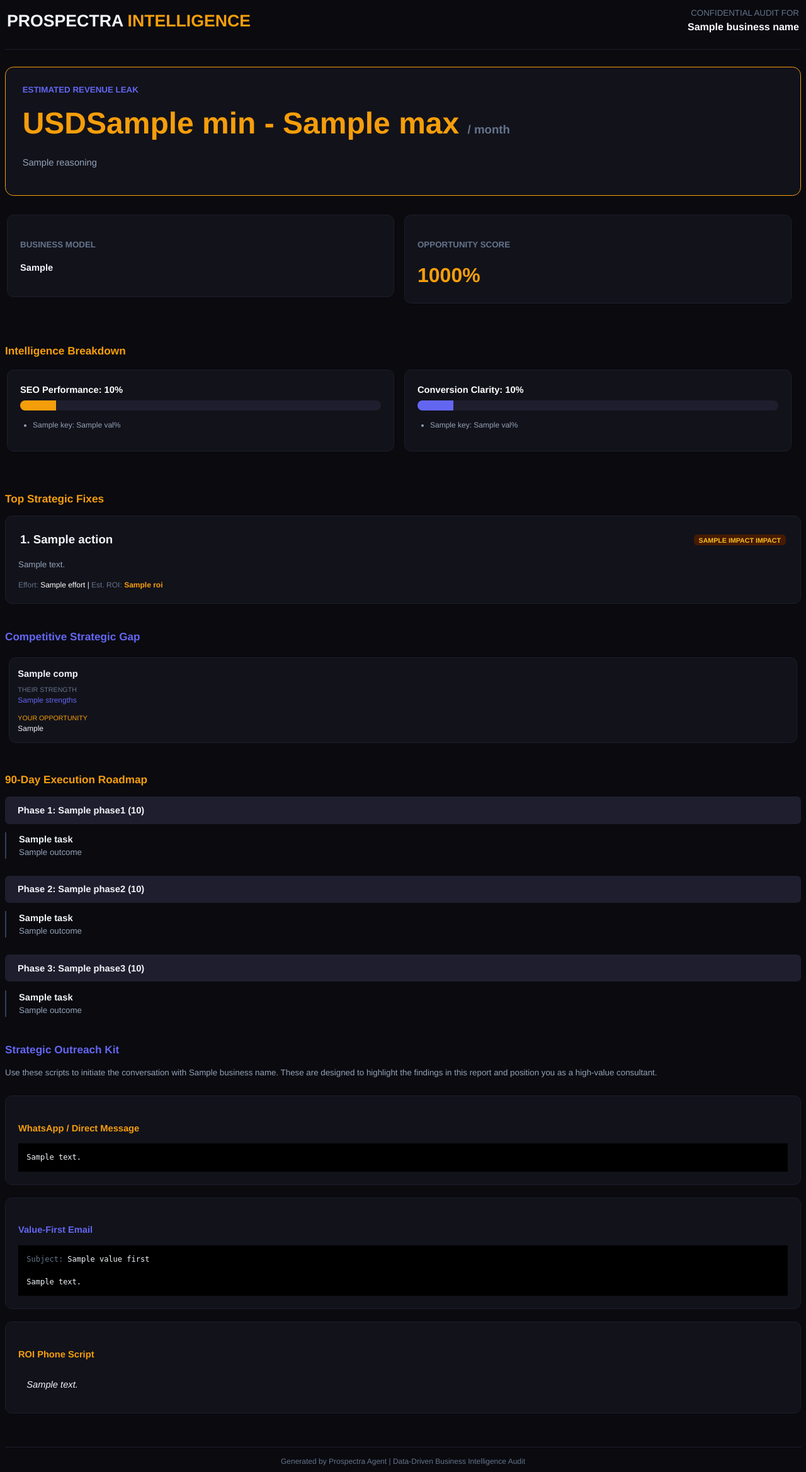
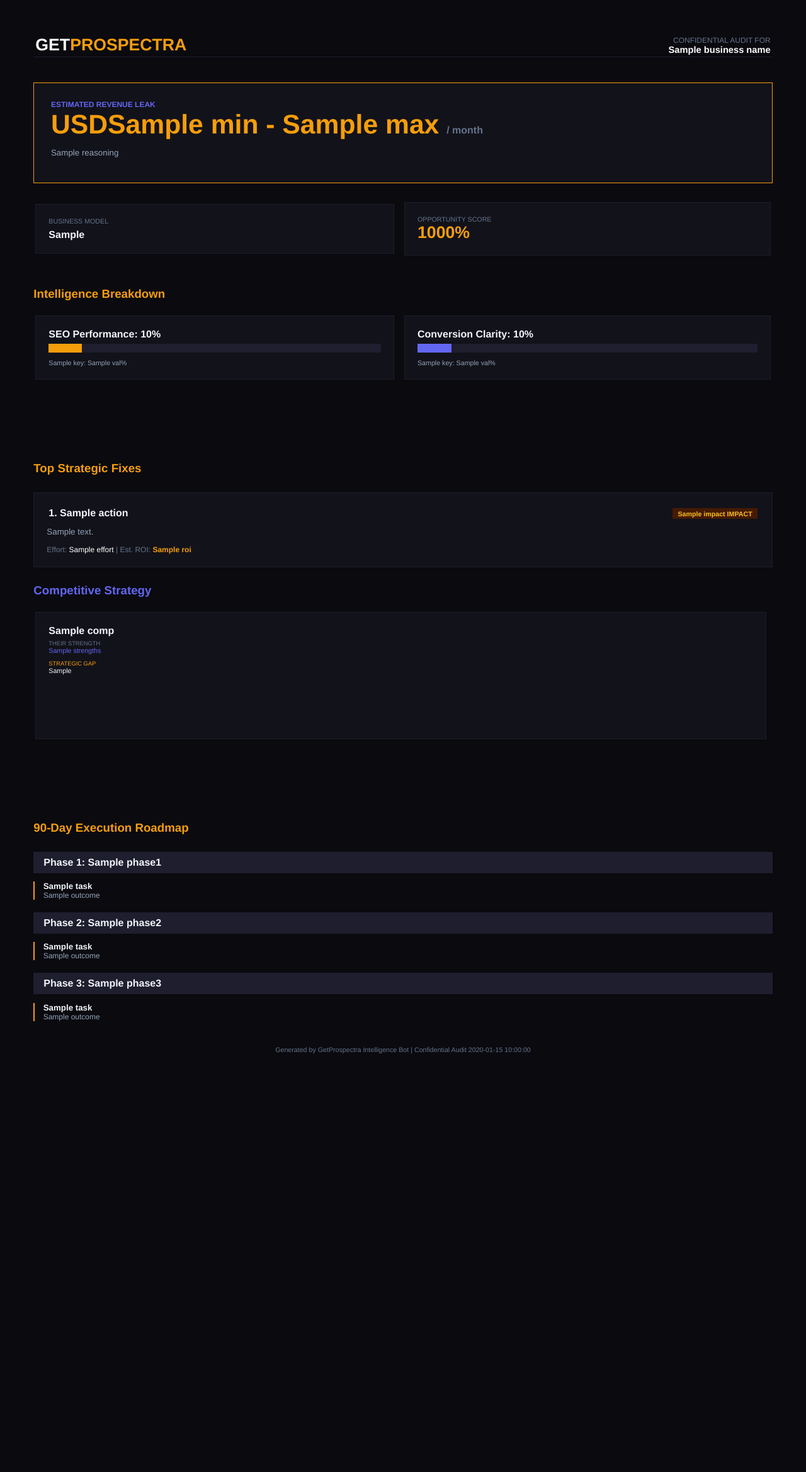
Before and after one commit to akshatChaudhary239/lead-reporter, a Python web app: template backend/app/templates/report.html in a window 1280 px wide. Shown: the whole page at 63% size. After the commit the page ends 1674 px from the top, so only its background shows below. Run offline with Jinja, Linux system fonts and the light colour scheme; the template is opened without the code that fills it: most values are stand-ins (such as "Sample title", 1, 10 or a date in 2020).

Commit message:
Fix PDF Spacing: Switched to robust table-based layout and fixed background gaps

```diff
--- a/backend/app/templates/report.html
+++ b/backend/app/templates/report.html
@@ -1,181 +1,174 @@
 <!DOCTYPE html>
-<html lang="en">
+<html>
 <head>
     <meta charset="UTF-8">
-    <title>Intelligence Report - {{ business_name }}</title>
     <style>
         @page {
             size: A4;
-            margin: 15mm;
-            @bottom-right {
-                content: "Page " counter(page);
-                font-size: 9pt;
-                color: #64748b;
-            }
+            margin: 0;
+            background-color: #0a0a0f;
         }
 
         body {
             font-family: Helvetica, Arial, sans-serif;
             color: #f1f5f9;
             background-color: #0a0a0f;
-            line-height: 1.5;
-            font-size: 11pt;
+            margin: 0;
+            padding: 0;
+        }
+
+        .container {
+            width: 100%;
+            background-color: #0a0a0f;
+        }
+
+        .page-content {
+            padding: 40pt;
         }
 
         h1, h2, h3, h4 {
             color: #ffffff;
-            margin-bottom: 10pt;
+            margin: 0;
+            padding: 0;
         }
 
         .accent-amber { color: #f59e0b; }
         .accent-indigo { color: #6366f1; }
 
-        /* Layout Utilities */
-        .section {
+        .header-table {
+            width: 100%;
+            border-bottom: 1px solid #1e1e2e;
             margin-bottom: 30pt;
-            display: block;
-            clear: both;
         }
 
-        .keep-together {
-            page-break-inside: avoid;
-        }
-
-        .header {
-            border-bottom: 1px solid #1e1e2e;
-            padding-bottom: 15pt;
-            margin-bottom: 20pt;
-        }
-
-        /* Dashboard Components */
         .leak-banner {
             background-color: #12121a;
             border: 1px solid #f59e0b;
             padding: 20pt;
-            border-radius: 10pt;
             margin-bottom: 20pt;
         }
 
         .loss-value {
-            font-size: 36pt;
+            font-size: 32pt;
             font-weight: bold;
             color: #f59e0b;
-            margin: 5pt 0;
-        }
-
-        .grid-2 {
-            width: 100%;
-        }
-        .grid-2 td {
-            width: 50%;
-            vertical-align: top;
-            padding-right: 10pt;
         }
 
         .card {
             background-color: #12121a;
             border: 1px solid #1e1e2e;
             padding: 15pt;
-            border-radius: 8pt;
             margin-bottom: 15pt;
         }
 
-        /* Chart Simulation for PDF */
-        .bar-container {
+        .table-full {
             width: 100%;
+        }
+
+        /* Chart Simulation */
+        .bar-bg {
             background-color: #1e1e2e;
-            height: 12pt;
-            border-radius: 6pt;
-            margin-top: 5pt;
-            overflow: hidden;
+            height: 10pt;
+            width: 100%;
         }
         .bar-fill {
-            height: 12pt;
             background-color: #f59e0b;
+            height: 10pt;
         }
 
-        .funnel-step {
-            background-color: #1e1e2e;
-            padding: 10pt;
-            margin-bottom: 5pt;
-            border-left: 4pt solid #f59e0b;
+        .badge {
+            background-color: #451a03;
+            color: #fbbf24;
+            font-size: 8pt;
+            padding: 2pt 6pt;
+            font-weight: bold;
         }
 
-        /* Timeline */
-        .phase-title {
-            background-color: #1e1e2e;
-            padding: 8pt 15pt;
-            border-radius: 5pt;
-            font-weight: bold;
+        .footer {
+            color: #64748b;
+            font-size: 8pt;
+            text-align: center;
+            padding: 20pt;
+        }
+
+        .task-box {
+            border-left: 2px solid #f59e0b;
+            padding-left: 10pt;
             margin-bottom: 10pt;
         }
 
-        .task-item {
-            padding-left: 15pt;
-            border-left: 2px solid #334155;
-            margin-bottom: 10pt;
+        /* Force break */
+        .page-break {
+            page-break-after: always;
         }
-
-        .footer {
-            font-size: 9pt;
-            color: #64748b;
-            text-align: center;
-            margin-top: 40pt;
-            border-top: 1px solid #1e1e2e;
-            padding-top: 10pt;
-        }
-
-        .badge {
-            font-size: 8pt;
-            font-weight: bold;
-            padding: 2pt 6pt;
-            border-radius: 4pt;
-            text-transform: uppercase;
-        }
-        .badge-red { background-color: #450a0a; color: #f87171; }
-        .badge-amber { background-color: #451a03; color: #fbbf24; }
-        .badge-green { background-color: #064e3b; color: #34d399; }
     </style>
 </head>
 <body>
-    <div class="header">
-        <table style="width: 100%;">
+    <div class="container">
+        <!-- Page 1 -->
+        <div class="page-content">
+            <table class="header-table">
                 <tr>
-                <td style="font-size: 20pt; font-weight: bold;">
-                    PROSPECTRA <span class="accent-amber">INTELLIGENCE</span>
+                    <td style="font-size: 20pt; font-weight: bold; color: #ffffff;">
+                        GET<span class="accent-amber">PROSPECTRA</span>
                     </td>
-                <td style="text-align: right; font-size: 10pt; color: #64748b;">
+                    <td style="text-align: right; color: #64748b; font-size: 9pt;">
                         CONFIDENTIAL AUDIT FOR<br/>
-                    <span style="color: #ffffff; font-size: 12pt; font-weight: bold;">{{ business_name }}</span>
+                        <span style="color: #ffffff; font-size: 11pt; font-weight: bold;">{{ business_name }}</span>
                     </td>
                 </tr>
             </table>
+
+            <div class="leak-banner">
+                <div style="font-size: 9pt; color: #6366f1; font-weight: bold; text-transform: uppercase;">Estimated Revenue Leak</div>
+                <div class="loss-value">
+                    {{ summary.revenue_leak_estimate.currency|default('$') }}{{ summary.revenue_leak_estimate.min }} - {{ summary.revenue_leak_estimate.max }}
+                    <span style="font-size: 12pt; color: #64748b;">/ month</span>
+                </div>
+                <p style="color: #94a3b8; font-size: 10pt;">{{ summary.revenue_leak_estimate.reasoning }}</p>
             </div>
 
-    <!-- Executive Summary -->
-    <div class="section keep-together">
-        <div class="leak-banner">
-            <h4 class="accent-indigo" style="margin: 0; font-size: 10pt; text-transform: uppercase;">Estimated Revenue Leak</h4>
-            <div class="loss-value">
-                {{ summary.revenue_leak_estimate.currency|default('$') }}{{ summary.revenue_leak_estimate.min }} - {{ summary.revenue_leak_estimate.max }}
-                <span style="font-size: 14pt; color: #64748b;">/ month</span>
-            </div>
-            <p style="color: #94a3b8; font-size: 11pt;">{{ summary.revenue_leak_estimate.reasoning }}</p>
-        </div>
-
-        <table class="grid-2">
+            <table class="table-full" style="margin-bottom: 20pt;">
                 <tr>
-                <td>
+                    <td style="width: 50%; padding-right: 10pt;">
                         <div class="card">
-                        <h4 style="font-size: 10pt; color: #64748b; text-transform: uppercase;">Business Model</h4>
-                        <p style="font-weight: bold;">{{ summary.business_model }}</p>
+                            <div style="font-size: 8pt; color: #64748b;">BUSINESS MODEL</div>
+                            <div style="font-weight: bold; margin-top: 5pt;">{{ summary.business_model }}</div>
                         </div>
                     </td>
-                <td>
+                    <td style="width: 50%;">
                         <div class="card">
-                        <h4 style="font-size: 10pt; color: #64748b; text-transform: uppercase;">Opportunity Score</h4>
-                        <div style="font-size: 24pt; font-weight: bold;" class="accent-amber">
+                            <div style="font-size: 8pt; color: #64748b;">OPPORTUNITY SCORE</div>
+                            <div style="font-size: 20pt; font-weight: bold;" class="accent-amber">
                                 {{ (summary.opportunity_score * 100)|round|int }}%
+                            </div>
+                        </div>
+                    </td>
+                </tr>
+            </table>
+
+            <h3 class="accent-amber" style="margin-bottom: 15pt;">Intelligence Breakdown</h3>
+            <table class="table-full">
+                <tr>
+                    <td style="width: 50%; padding-right: 10pt;">
+                        <div class="card">
+                            <div style="font-weight: bold; margin-bottom: 5pt;">SEO Performance: {{ scores.seo.score }}%</div>
+                            <div class="bar-bg"><div class="bar-fill" style="width: {{ scores.seo.score }}%;"></div></div>
+                            <div style="font-size: 8pt; color: #94a3b8; margin-top: 8pt;">
+                                {% for key, val in scores.seo.metrics.items() %}
+                                {{ key|capitalize }}: {{ val }}% &nbsp;&nbsp;
+                                {% endfor %}
+                            </div>
+                        </div>
+                    </td>
+                    <td style="width: 50%;">
+                        <div class="card">
+                            <div style="font-weight: bold; margin-bottom: 5pt;">Conversion Clarity: {{ scores.conversion.score }}%</div>
+                            <div class="bar-bg"><div class="bar-fill" style="width: {{ scores.conversion.score }}%; background-color: #6366f1;"></div></div>
+                            <div style="font-size: 8pt; color: #94a3b8; margin-top: 8pt;">
+                                {% for key, val in scores.conversion.metrics.items() %}
+                                {{ key|capitalize }}: {{ val }}% &nbsp;&nbsp;
+                                {% endfor %}
                             </div>
                         </div>
                     </td>
@@ -183,142 +176,79 @@
             </table>
         </div>
 
-    <!-- Intelligence Scores -->
-    <div class="section">
-        <h3 class="accent-amber">Intelligence Breakdown</h3>
-        <table class="grid-2">
+        <div class="page-break"></div>
+
+        <!-- Page 2 -->
+        <div class="page-content">
+            <h3 class="accent-amber" style="margin-bottom: 20pt;">Top Strategic Fixes</h3>
+            {% for action in prioritized_actions %}
+            <div class="card">
+                <table class="table-full">
                     <tr>
-                <td>
-                    <div class="card">
-                        <h4 style="margin: 0;">SEO Performance: {{ scores.seo.score }}%</h4>
-                        <div class="bar-container"><div class="bar-fill" style="width: {{ scores.seo.score }}%;"></div></div>
-                        <ul style="font-size: 9pt; color: #94a3b8; margin-top: 10pt; padding-left: 15pt;">
-                            {% for key, val in scores.seo.metrics.items() %}
-                            <li>{{ key|capitalize }}: {{ val }}%</li>
-                            {% endfor %}
-                        </ul>
-                    </div>
-                </td>
-                <td>
-                    <div class="card">
-                        <h4 style="margin: 0;">Conversion Clarity: {{ scores.conversion.score }}%</h4>
-                        <div class="bar-container"><div class="bar-fill" style="width: {{ scores.conversion.score }}%; background-color: #6366f1;"></div></div>
-                        <ul style="font-size: 9pt; color: #94a3b8; margin-top: 10pt; padding-left: 15pt;">
-                            {% for key, val in scores.conversion.metrics.items() %}
-                            <li>{{ key|capitalize }}: {{ val }}%</li>
-                            {% endfor %}
-                        </ul>
-                    </div>
-                </td>
+                        <td style="font-weight: bold; font-size: 12pt;">{{ loop.index }}. {{ action.title }}</td>
+                        <td style="text-align: right;"><span class="badge">{{ action.impact }} IMPACT</span></td>
                     </tr>
                 </table>
-    </div>
-
-    <pdf:nextpage />
-
-    <!-- Prioritized Actions -->
-    <div class="section">
-        <h3 class="accent-amber">Top Strategic Fixes</h3>
-        {% for action in prioritized_actions %}
-        <div class="card keep-together">
-            <table style="width: 100%;">
-                <tr>
-                    <td style="font-weight: bold; font-size: 14pt;">{{ loop.index }}. {{ action.title }}</td>
-                    <td style="text-align: right;">
-                        <span class="badge badge-amber">{{ action.impact }} Impact</span>
-                    </td>
-                </tr>
-            </table>
-            <p style="color: #94a3b8; font-size: 10pt; margin-top: 10pt;">{{ action.description }}</p>
-            <div style="margin-top: 10pt; font-size: 9pt;">
-                <span style="color: #64748b;">Effort:</span> <span style="color: #ffffff;">{{ action.effort }}</span> |
-                <span style="color: #64748b;">Est. ROI:</span> <span class="accent-amber" style="font-weight: bold;">{{ action.roi }}</span>
+                <p style="color: #94a3b8; font-size: 10pt; margin-top: 8pt;">{{ action.description }}</p>
+                <div style="font-size: 9pt; margin-top: 8pt; color: #64748b;">
+                    Effort: <span style="color: #ffffff;">{{ action.effort }}</span> |
+                    Est. ROI: <span class="accent-amber" style="font-weight: bold;">{{ action.roi }}</span>
                 </div>
             </div>
             {% endfor %}
-    </div>
 
-    <!-- Competitive Analysis -->
-    <div class="section keep-together">
-        <h3 class="accent-indigo">Competitive Strategic Gap</h3>
-        <table style="width: 100%; border-collapse: separate; border-spacing: 5pt;">
+            <h3 class="accent-indigo" style="margin: 20pt 0 15pt 0;">Competitive Strategy</h3>
+            <table class="table-full">
                 <tr>
                     {% for comp in competitor_analysis %}
-                <td style="background-color: #12121a; border: 1px solid #1e1e2e; padding: 10pt; border-radius: 8pt; width: 33%;">
-                    <div style="font-weight: bold; margin-bottom: 5pt;">{{ comp.name }}</div>
-                    <div style="font-size: 8pt; color: #64748b;">THEIR STRENGTH</div>
-                    <div style="font-size: 9pt; color: #6366f1; margin-bottom: 8pt;">{{ comp.strengths }}</div>
-                    <div style="font-size: 8pt; color: #f59e0b;">YOUR OPPORTUNITY</div>
-                    <div style="font-size: 9pt;">{{ comp.strategic_gap }}</div>
+                    <td style="width: 33%; vertical-align: top;">
+                        <div class="card" style="margin-right: 5pt; min-height: 120pt;">
+                            <div style="font-weight: bold; margin-bottom: 4pt;">{{ comp.name }}</div>
+                            <div style="font-size: 7pt; color: #64748b;">THEIR STRENGTH</div>
+                            <div style="font-size: 8pt; color: #6366f1; margin-bottom: 8pt;">{{ comp.strengths }}</div>
+                            <div style="font-size: 7pt; color: #f59e0b;">STRATEGIC GAP</div>
+                            <div style="font-size: 8pt;">{{ comp.strategic_gap }}</div>
+                        </div>
                     </td>
                     {% endfor %}
                 </tr>
             </table>
         </div>
 
-    <pdf:nextpage />
+        <div class="page-break"></div>
 
-    <!-- Execution Roadmap -->
-    <div class="section">
-        <h3 class="accent-amber">90-Day Execution Roadmap</h3>
+        <!-- Page 3 -->
+        <div class="page-content">
+            <h3 class="accent-amber" style="margin-bottom: 20pt;">90-Day Execution Roadmap</h3>
 
-        <div class="phase-title">Phase 1: {{ roadmap.phase1.title }} ({{ roadmap.phase1.duration }})</div>
+            <div style="background-color: #1e1e2e; padding: 6pt 12pt; font-weight: bold; margin-bottom: 10pt;">Phase 1: {{ roadmap.phase1.title }}</div>
             {% for t in roadmap.phase1.tasks %}
-        <div class="task-item keep-together">
-            <div style="font-weight: bold;">{{ t.task }}</div>
-            <div style="font-size: 10pt; color: #94a3b8;">{{ t.outcome }}</div>
+            <div class="task-box">
+                <div style="font-weight: bold; font-size: 10pt;">{{ t.task }}</div>
+                <div style="font-size: 9pt; color: #94a3b8;">{{ t.outcome }}</div>
             </div>
             {% endfor %}
 
-        <div class="phase-title" style="margin-top: 20pt;">Phase 2: {{ roadmap.phase2.title }} ({{ roadmap.phase2.duration }})</div>
+            <div style="background-color: #1e1e2e; padding: 6pt 12pt; font-weight: bold; margin: 15pt 0 10pt 0;">Phase 2: {{ roadmap.phase2.title }}</div>
             {% for t in roadmap.phase2.tasks %}
-        <div class="task-item keep-together">
-            <div style="font-weight: bold;">{{ t.task }}</div>
-            <div style="font-size: 10pt; color: #94a3b8;">{{ t.outcome }}</div>
+            <div class="task-box">
+                <div style="font-weight: bold; font-size: 10pt;">{{ t.task }}</div>
+                <div style="font-size: 9pt; color: #94a3b8;">{{ t.outcome }}</div>
             </div>
             {% endfor %}
 
-        <div class="phase-title" style="margin-top: 20pt;">Phase 3: {{ roadmap.phase3.title }} ({{ roadmap.phase3.duration }})</div>
+            <div style="background-color: #1e1e2e; padding: 6pt 12pt; font-weight: bold; margin: 15pt 0 10pt 0;">Phase 3: {{ roadmap.phase3.title }}</div>
             {% for t in roadmap.phase3.tasks %}
-        <div class="task-item keep-together">
-            <div style="font-weight: bold;">{{ t.task }}</div>
-            <div style="font-size: 10pt; color: #94a3b8;">{{ t.outcome }}</div>
+            <div class="task-box">
+                <div style="font-weight: bold; font-size: 10pt;">{{ t.task }}</div>
+                <div style="font-size: 9pt; color: #94a3b8;">{{ t.outcome }}</div>
             </div>
             {% endfor %}
-    </div>
 
-    <pdf:nextpage />
-
-    <!-- Closing Scripts -->
-    <div class="section">
-        <h3 class="accent-indigo">Strategic Outreach Kit</h3>
-        <p style="color: #94a3b8; font-size: 10pt; margin-bottom: 20pt;">Use these scripts to initiate the conversation with {{ business_name }}. These are designed to highlight the findings in this report and position you as a high-value consultant.</p>
-
-        <div class="card keep-together">
-            <h4 class="accent-amber">WhatsApp / Direct Message</h4>
-            <div style="background-color: #000; padding: 10pt; font-family: monospace; font-size: 9pt;">
-                {{ outreach.soft_approach.body }}
-            </div>
-        </div>
-
-        <div class="card keep-together">
-            <h4 class="accent-indigo">Value-First Email</h4>
-            <div style="background-color: #000; padding: 10pt; font-family: monospace; font-size: 9pt;">
-                <span style="color: #64748b;">Subject:</span> {{ outreach.value_first.subject }}<br/><br/>
-                {{ outreach.value_first.body }}
-            </div>
-        </div>
-
-        <div class="card keep-together">
-            <h4 class="accent-amber">ROI Phone Script</h4>
-            <div style="font-style: italic; color: #f1f5f9; padding: 10pt;">
-                {{ outreach.direct_roi.body }}
+            <div class="footer">
+                Generated by GetProspectra Intelligence Bot | Confidential Audit {{ generated_at }}
             </div>
         </div>
     </div>
-
-    <div class="footer">
-        Generated by Prospectra Agent | Data-Driven Business Intelligence Audit
-    </div>
 </body>
 </html>
```
Lines whose indentation alone changed are shown as unchanged.
